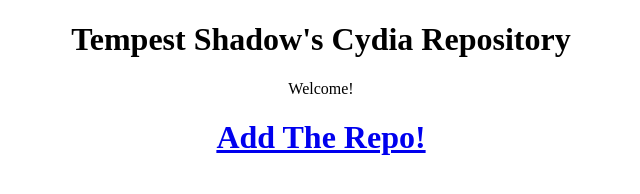
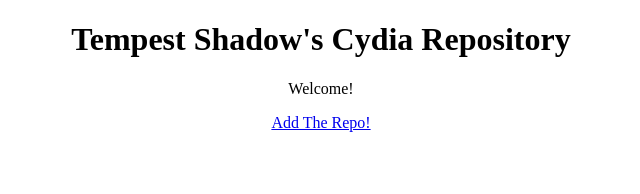
Before and after one commit to dev1334/repo, a plain HTML site: page index.html in a window 1280 px wide. Shown: the whole page, without its empty margins (319-959 px from the left). Drawn offline with Linux system fonts and the light colour scheme.

Commit message:
Fixed New Tweak

```diff
--- a/index.html
+++ b/index.html
@@ -16,7 +16,7 @@
 
 <p>Welcome!</p>
 
-<a href="cydia://url/https://cydia.saurik.com/api/share#?source=https://thetempestshadow.github.io/repo/"><h1>Add The Repo!</h1></a>
+<a href="cydia://url/https://cydia.saurik.com/api/share#?source=https://thetempestshadow.github.io/repo/">Add The Repo!</a>
 
 </center>
 
```
Also changed, not shown: 1 other file.
